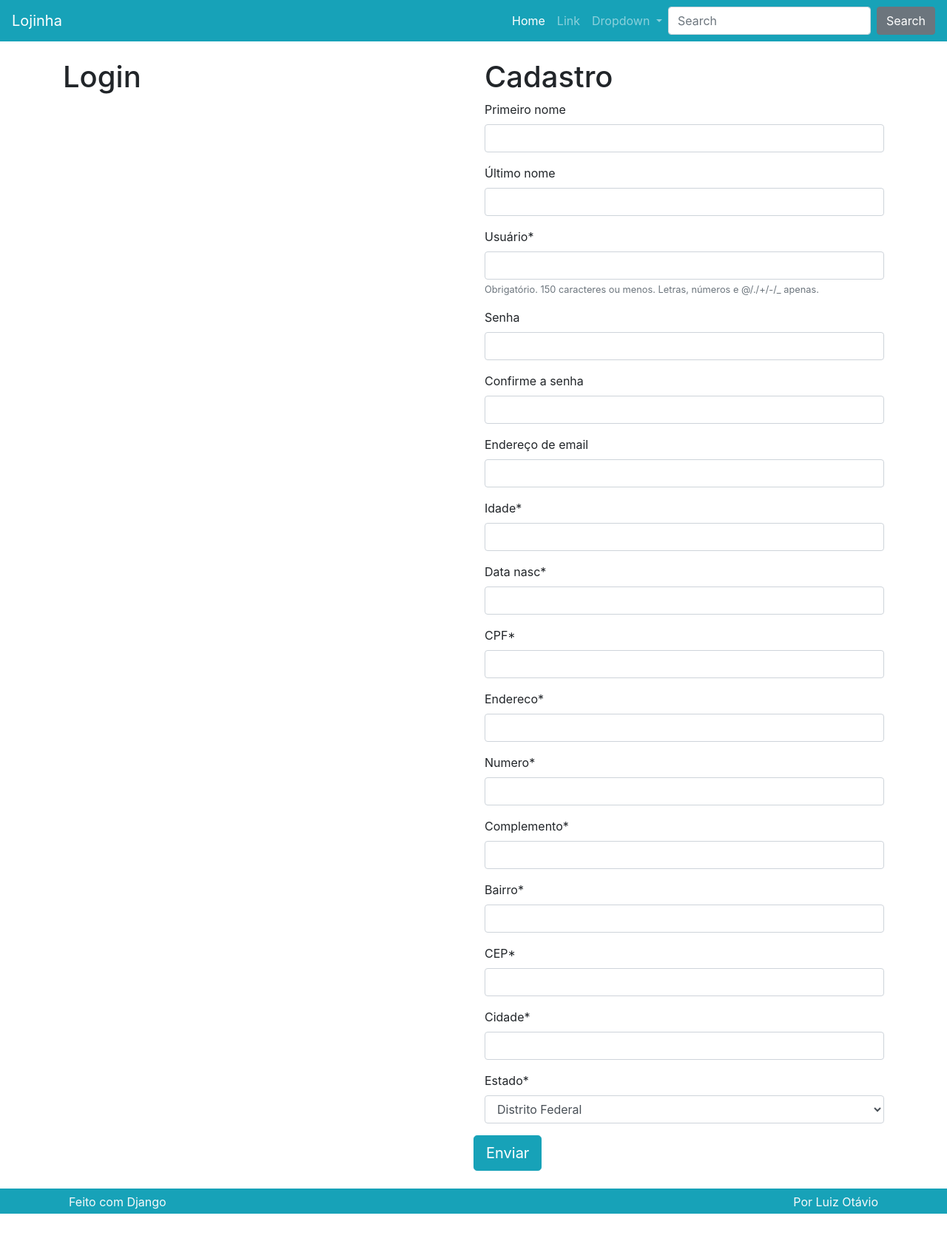
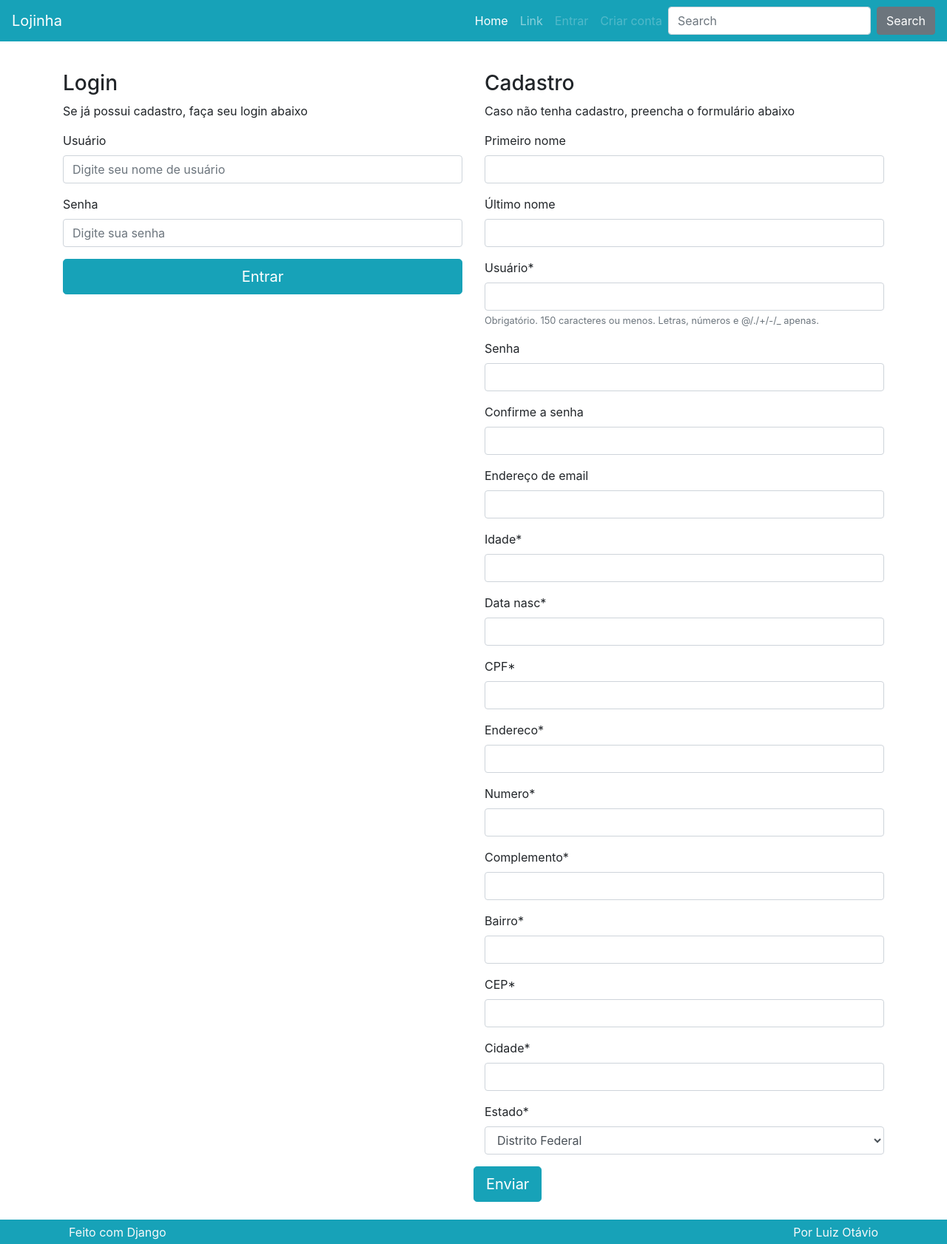
Before and after one commit to Gabatista/django_loja, a Django app: page /perfil/ in a window 1280 px wide. Shown: the whole page at 74% size. Before the commit the page ends 1641 px from the top, so only its background shows below. Run offline with Django 3.2, Linux system fonts and the light colour scheme; some libraries are stand-ins or nearby versions.

Commit message:
login e logout

```diff
--- a/perfil/templates/perfil/atualizar.html
+++ b/perfil/templates/perfil/atualizar.html
@@ -1,5 +1,8 @@
 {% extends 'perfil/criar.html' %}
 
 {% block titulo_cadastro %}
-<h1>Atualizar Dados</h1>
+<h1>Atualizar Cadastro</h1>
+<p>
+    Preencha o formulário abaixo para atualizar seus dados.
+</p>
 {% endblock %}
--- a/perfil/templates/perfil/criar.html
+++ b/perfil/templates/perfil/criar.html
@@ -7,15 +7,33 @@
 <div class="row">
 
     {% if not request.user.is_authenticated %}
-    <div class="col-lg">
-        <h1>Login</h1>
+    <div class="col-lg mt-3">
+        <h3>Login</h3>
+        <p>Se já possui cadastro, faça seu login abaixo</p>
+
+        <form method="POST" action="{% url 'perfil:login' %}">
+            {% csrf_token %}
+            <div class="form-group">
+              <label for="InputUsuario">Usuário</label>
+              <input type="email" name='username' class="form-control" id="exampleInputEmail1" aria-describedby="usuarioHelp" placeholder="Digite seu nome de usuário">
+            </div>
+            <div class="form-group">
+              <label for="exampleInputPassword1">Senha</label>
+              <input name='password' type="password" class="form-control" id="exampleInputPassword1" placeholder="Digite sua senha">
+            </div>
+            <button type="submit" class="btn btn-primary btn-block btn-lg">Entrar</button>
+          </form>
+
     </div>
     {% endif %}
 
-    <div class="col-lg">
+    <div class="col-lg mt-3">
 
         {% block titulo_cadastro %}
-        <h1>Cadastro</h1>
+        <h3>Cadastro</h3>
+        <p>
+            Caso não tenha cadastro, preencha o formulário abaixo
+        </p>
         {% endblock %}
 
         <form method="POST" action="">
--- a/perfil/views.py
+++ b/perfil/views.py
@@ -1,11 +1,11 @@
-from django.shortcuts import render, get_object_or_404
+from django.shortcuts import render, get_object_or_404, redirect
 from django.views.generic import ListView
 from django.views import View
 from django.http import HttpResponse
 from . import models
 from . import forms
 import copy
-from django.contrib.auth import authenticate, login
+from django.contrib.auth import authenticate, login, logout
 
 class BasePerfil(View):
     template_name = 'perfil/criar.html'
@@ -56,7 +56,7 @@ class BasePerfil(View):
 
 class Criar(BasePerfil):
     def post(self, *args, **kwargs):
-        if not self.userform.is_valid():
+        if not self.userform.is_valid() or not self.perfilform.is_valid():
             return self.renderiza
 
         username = self.userform.cleaned_data.get('username')
@@ -105,6 +105,18 @@ class Criar(BasePerfil):
 
         self.request.session['carrinho'] = self.carrinho
         self.request.session.save()
+
+        messages.success(
+            self.request,
+            'Cadastro criado/atualizado com sucesso'
+        )
+
+        messages.success(
+            self.request,
+            'Login feito com sucesso'
+        )
+
+        return redirect('perfil:criar')
         return self.renderiza
 
 
@@ -115,9 +127,38 @@ class Atualizar(BasePerfil):
 
 class Logout(View):
     def get(self, *args, **kwargs):
-        return HttpResponse('Logout')
+        carrinho = copy.deepcopy(self.request.session.get('carrinho'))
+        logout(self.request)
+        self.request.session['carrinho'] = carrinho
+        self.request.session.save()
+
+        return redirect('produto:lista')
 
 
 class Login(View):
     def get(self, *args, **kwargs):
-        return HttpResponse('Login')
+        username = self.request.POST.get('username')
+        password = self.request.POST.get('password')
+
+        if not username or not password:
+            messages.error(
+                self.request,
+                'Usuário ou senha incorretos'
+            )
+            return redirect('perfil:criar')
+
+        usuario = authenticate(self.request,username=username,password=password)
+
+        if not usuario:
+            messages.error(
+                self.request,
+                'Usuário ou senha incorretos'
+            )
+            return redirect('perfil:criar')
+
+        login(self.request, user=usuario)
+        messages.success(
+            self.request,
+            'Login feito com sucesso'
+        )
+        return redirect('produto:carrinho')
--- a/templates/parciais/_nav.html
+++ b/templates/parciais/_nav.html
@@ -15,23 +15,29 @@
             <li class="nav-item">
                 <a class="nav-link" href="#">Link</a>
             </li>
+
+            {% if request.user.is_authenticated%}
             <li class="nav-item dropdown">
                 <a class="nav-link dropdown-toggle" href="#" id="navbarDropdown" role="button"
                     data-toggle="dropdown" aria-haspopup="true" aria-expanded="false">
-                    Dropdown
+                    Conta
                 </a>
                 <div class="dropdown-menu" aria-labelledby="navbarDropdown">
-                    <a class="dropdown-item" href="#">Action</a>
-                    <a class="dropdown-item" href="#">Another action</a>
-                    <div class="dropdown-divider"></div>
-                    <a class="dropdown-item" href="#">Something else here</a>
+                    <a class="dropdown-item" href="{% url 'perfil:criar' %}">Atualizar</a>
+                    <a class="dropdown-item" href="#">Sair</a>
                 </div>
             </li>
+            {% else %}
+            <li class="nav-item">
+                <a class="nav-link disabled" href="{% url 'perfil:criar' %">Entrar</a>
+            </li>
+            <li class="nav-item">
+                <a class="nav-link disabled" href="{% url 'perfil:criar' %">Criar conta</a>
+            </li>
+            {% endif %}
+
 
             {% if request.session.carrinho %}
-            <li class="nav-item">
-                <a class="nav-link disabled" href="#">Disabled</a>
-            </li>
             <li class="nav-item">
                 <a class="nav-link nav-cart-link active" href="{% url 'produto:carrinho' %}">
                     <span class="nav-cart-text mr-1">
```
